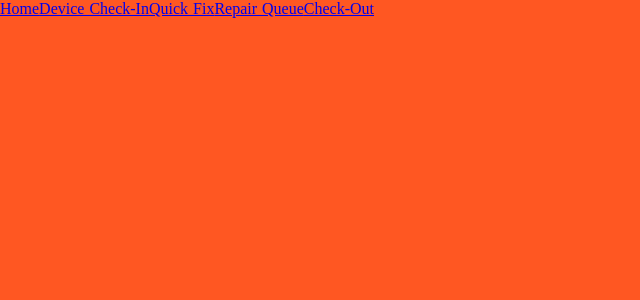
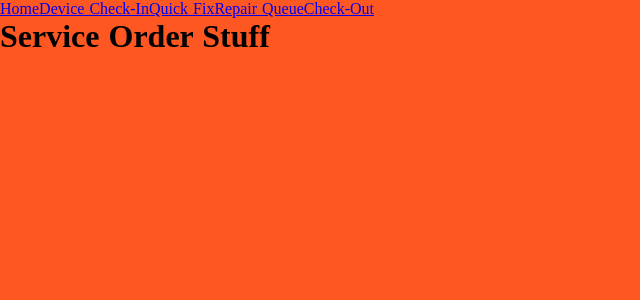
Before and after one commit to BlueSun288/MorningSTAR, a Nuxt app: page /serviceorders/1 in a window 1280 px wide. Shown: the top 300 px of the page, without its empty margins (0-640 px from the left). Built offline with nearby package versions, Linux system fonts and the light colour scheme.

Commit message:
Scaffold for dynamic route pages

```diff
--- /dev/null
+++ b/pages/serviceorders/_serviceOrderNumber.vue
@@ -0,0 +1,39 @@
+<template>
+  <div>
+    <h1 class="mt-2">Service Order Stuff</h1>
+  </div>
+</template>
+
+<script>
+import firebase from "@/plugins/firebase";
+
+export default {
+  async asyncData() {
+    let repairData = [];
+    let repairID = [];
+    // ASYNC FIREBASE DATA FOR THIS SERVICEORDERNUMBER
+
+    //     await firebase
+    //       .firestore()
+    //       .collection("In Progress Repairs")
+    //       .get()
+    //       .then(querySnapshot => {
+    //         querySnapshot.forEach(doc => {
+    // 		  repairData.push(doc.data());
+    // 		  repairID.push(doc.id);
+    //         });
+    //       });
+    //     return {
+    // 	  repairData,
+    // 	  repairID
+    //     };
+  },
+
+  head() {
+    return {
+      // title: `${this.serviceOrderNumber}`
+      title: "Service Order"
+    };
+  }
+};
+</script>
```
